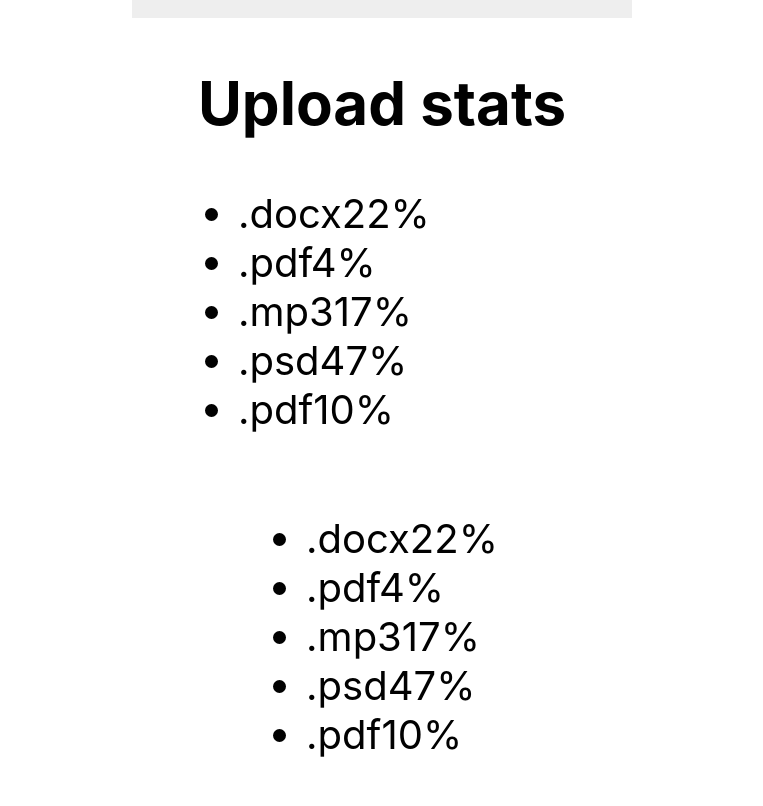
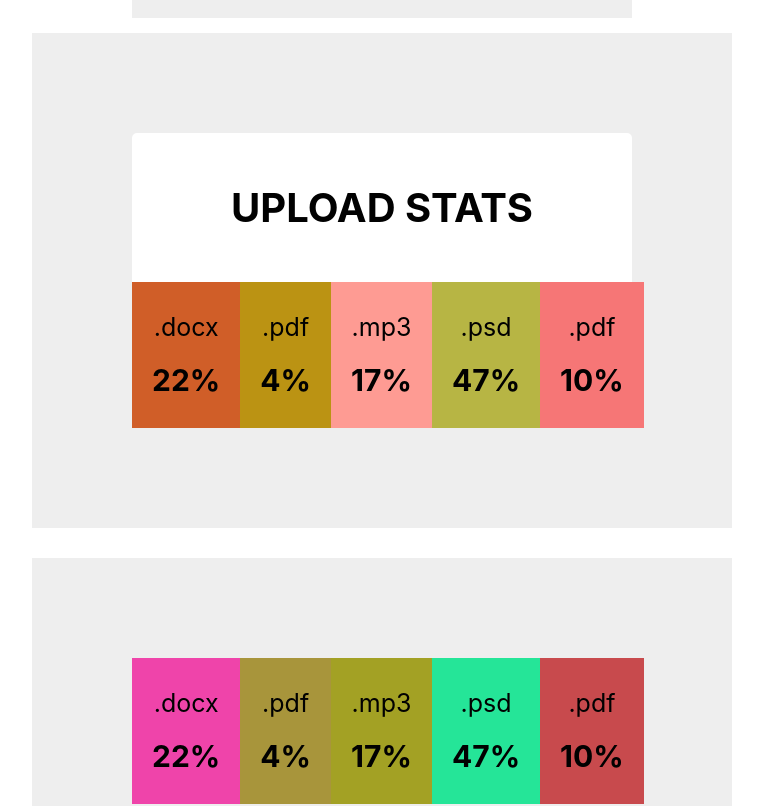
Before and after one commit to MagdalenaKusmierczak/goit-react-hw-01-components, a React (Create React App) app: page / in a window 1280 px wide. Shown: the part 580-1386 px from the top of the page, without its empty margins (258-1021 px from the left). Built offline with nearby package versions, Linux system fonts and the light colour scheme.

Commit message:
Statistics styled

```diff
--- a/src/components/Statistics/Statistics.jsx
+++ b/src/components/Statistics/Statistics.jsx
@@ -1,34 +1,48 @@
 import PropTypes from 'prop-types';
-
+import { getRandomHexColor } from './RandomColor';
+import {
+  StatisticsSection,
+  StatisticsTitle,
+  StatisticsList,
+  ListItem,
+  Label,
+  Percentage,
+} from './Statistics.styled';
 export default Statistics;
 
 function Statistics({ title, stats }) {
   if (title) {
     return (
-      <section className="statistics">
-        <h2 className="title">{title}</h2>
-        <ul className="stat-list">
+      <StatisticsSection>
+        <StatisticsTitle>{title}</StatisticsTitle>
+        <StatisticsList>
           {stats.map(stat => (
-            <li key={stat.id} className="item">
-              <span className="label">{stat.label}</span>
-              <span className="percentage">{stat.percentage}%</span>
-            </li>
+            <ListItem
+              key={stat.id}
+              style={{ backgroundColor: getRandomHexColor() }}
+            >
+              <Label>{stat.label}</Label>
+              <Percentage>{stat.percentage}%</Percentage>
+            </ListItem>
           ))}
-        </ul>
-      </section>
+        </StatisticsList>
+      </StatisticsSection>
     );
   }
   return (
-    <section className="statistics">
-      <ul className="stat-list">
+    <StatisticsSection>
+      <StatisticsList>
         {stats.map(stat => (
-          <li key={stat.id} className="item">
-            <span className="label">{stat.label}</span>
-            <span className="percentage">{stat.percentage}%</span>
-          </li>
+          <ListItem
+            key={stat.id}
+            style={{ backgroundColor: getRandomHexColor() }}
+          >
+            <Label>{stat.label}</Label>
+            <Percentage>{stat.percentage}%</Percentage>
+          </ListItem>
         ))}
-      </ul>
-    </section>
+      </StatisticsList>
+    </StatisticsSection>
   );
 }
 Statistics.propTypes = {
--- a/src/components/Statistics/statistics.styled.jsx
+++ b/src/components/Statistics/statistics.styled.jsx
@@ -1,2 +1,46 @@
 import styled from 'styled-components';
-import { getRandomHexColor } from './getRandomHexColor';
+export const StatisticsSection = styled.section`
+  margin: 15px auto;
+  width: 500px;
+  background-color: #eeeeee;
+  padding: 100px;
+`;
+export const StatisticsTitle = styled.h2`
+  margin: 0 auto;
+  padding-block: 50px;
+  display: block;
+  text-transform: uppercase;
+  background-color: white;
+  color:black,
+  font-weight: bold;
+  font-size: 40px;
+  text-align: center;
+  border-radius: 5px 5px 0px 0px;
+`;
+export const StatisticsList = styled.ul`
+  margin: 0 auto;
+  padding: 0;
+  display: flex;
+  justify-content: space-around;
+  list-style: none;
+  background-color: grey;
+  border-radius: 0px 0px 10px 10px;
+`;
+export const ListItem = styled.li`
+  display: flex;
+  width: 100px;
+  align-items: center;
+  flex-direction: column;st
+  color: white;
+  padding: 20px;
+  margin: 0;
+`;
+export const Label = styled.span`
+  padding-block: 10px;
+  font-size: 25px;
+`;
+export const Percentage = styled.span`
+  padding-block: 10px;
+  font-weight: bold;
+  font-size: 30px;
+`;
```
